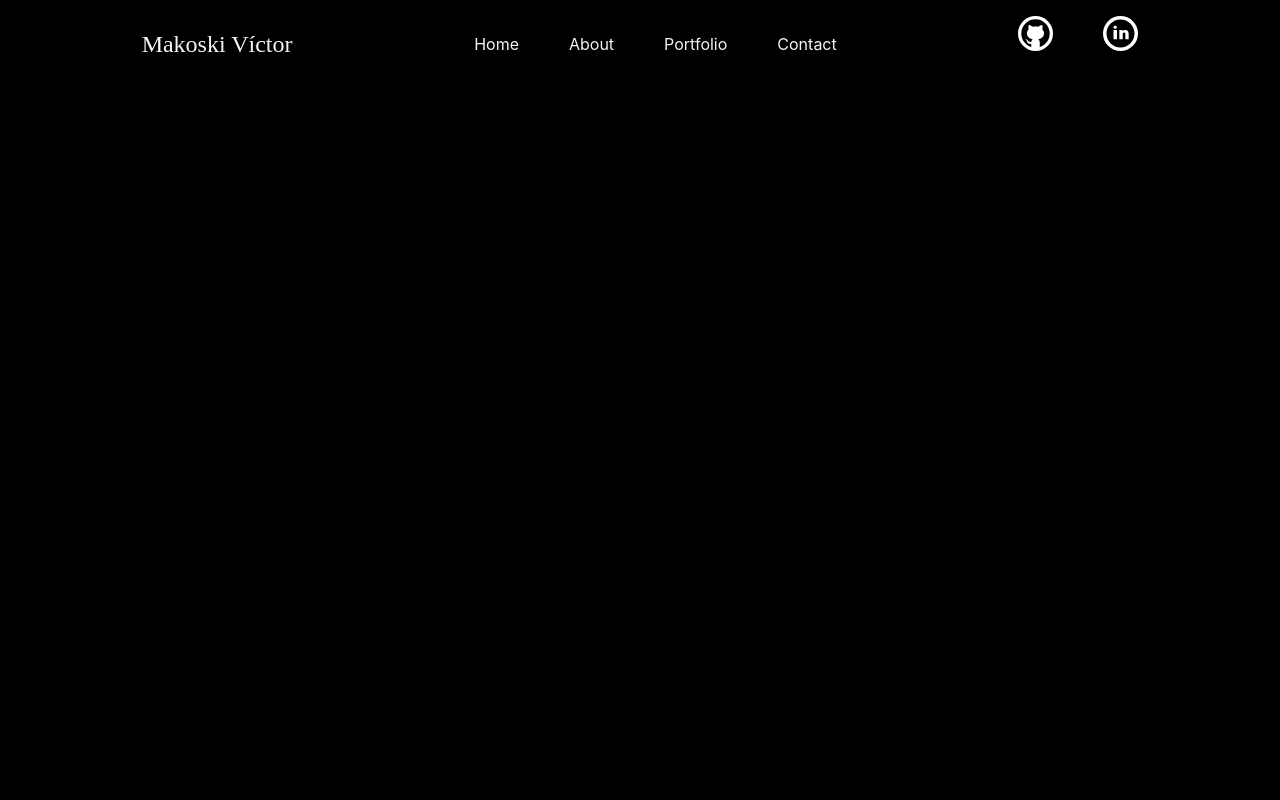
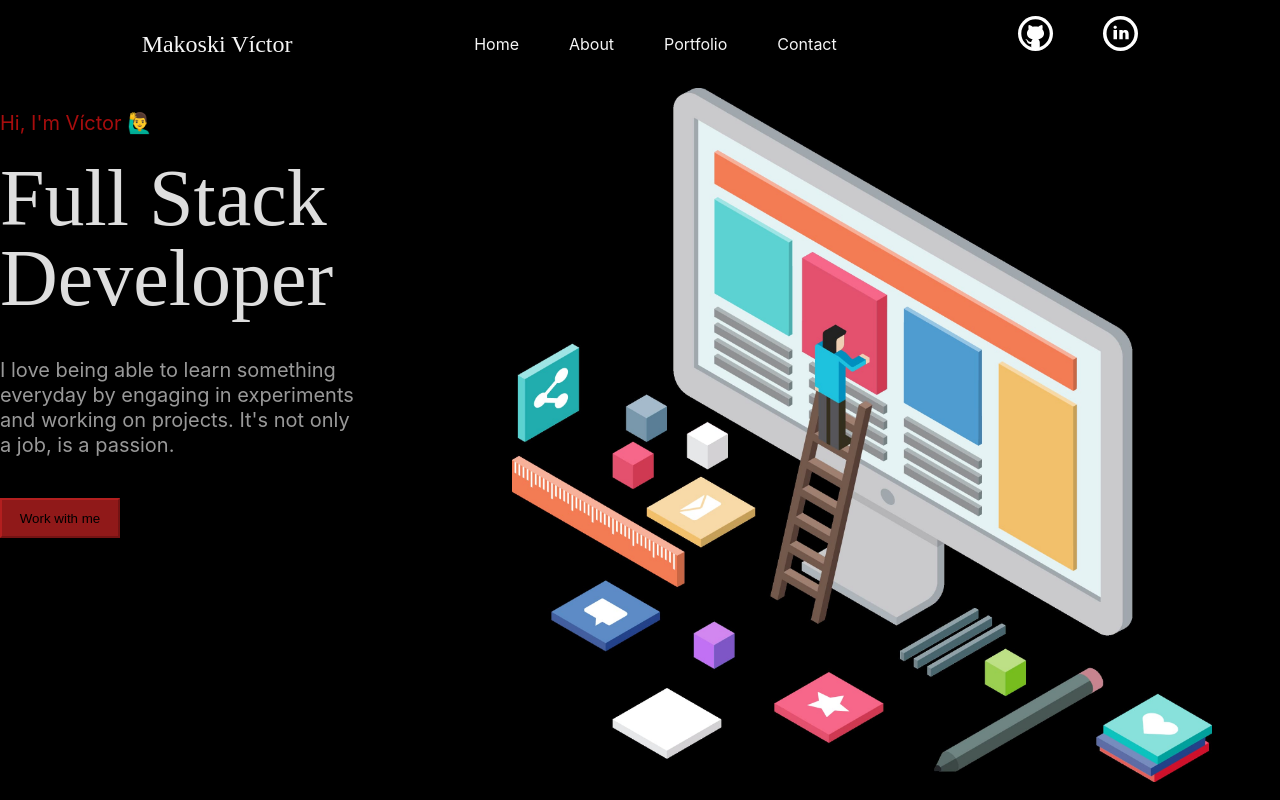
Before and after one commit to MakoskiVictor/Portfolio-Makoski.Dev, a React (Vite) app: page / in a window 1280 px wide. Built offline with nearby package versions, Linux system fonts and the light colour scheme; a web font is replaced by a local one.

Commit message:
home basic finished

```diff
--- a/src/App.jsx
+++ b/src/App.jsx
@@ -1,10 +1,33 @@
 import './App.css'
 import { NavBar } from '@/components/NavBar.jsx'
+import webDesigner from '@/assets/images/imgHero.jpg'
+import HomeStyles from '@/styles/Home.module.css'
 
 export function App () {
   return (
-    <div className='App'>
+    <main className='App'>
       <NavBar />
-    </div>
+      <section className={HomeStyles.home}>
+        <div className={HomeStyles.texts}>
+          <div className={HomeStyles.saluteContainer}>
+            <p className={HomeStyles.salute}>Hi, I'm Víctor 🙋‍♂️ </p>
+          </div>
+          <div>
+            <p className={HomeStyles.fullStack}>Full Stack Developer</p>
+          </div>
+          <div>
+            <p className={HomeStyles.paragraph}>I love being able to learn something everyday by engaging in experiments and working on projects.
+              It's not only a job, is a passion.
+            </p>
+          </div>
+          <div className={HomeStyles.buttonContainer}>
+            <button className={HomeStyles.button}>Work with me</button>
+          </div>
+        </div>
+        <div className={HomeStyles.image}>
+          <img src={webDesigner} alt='web designer img' className={HomeStyles.imageHome} />
+        </div>
+      </section>
+    </main>
   )
 }
```
